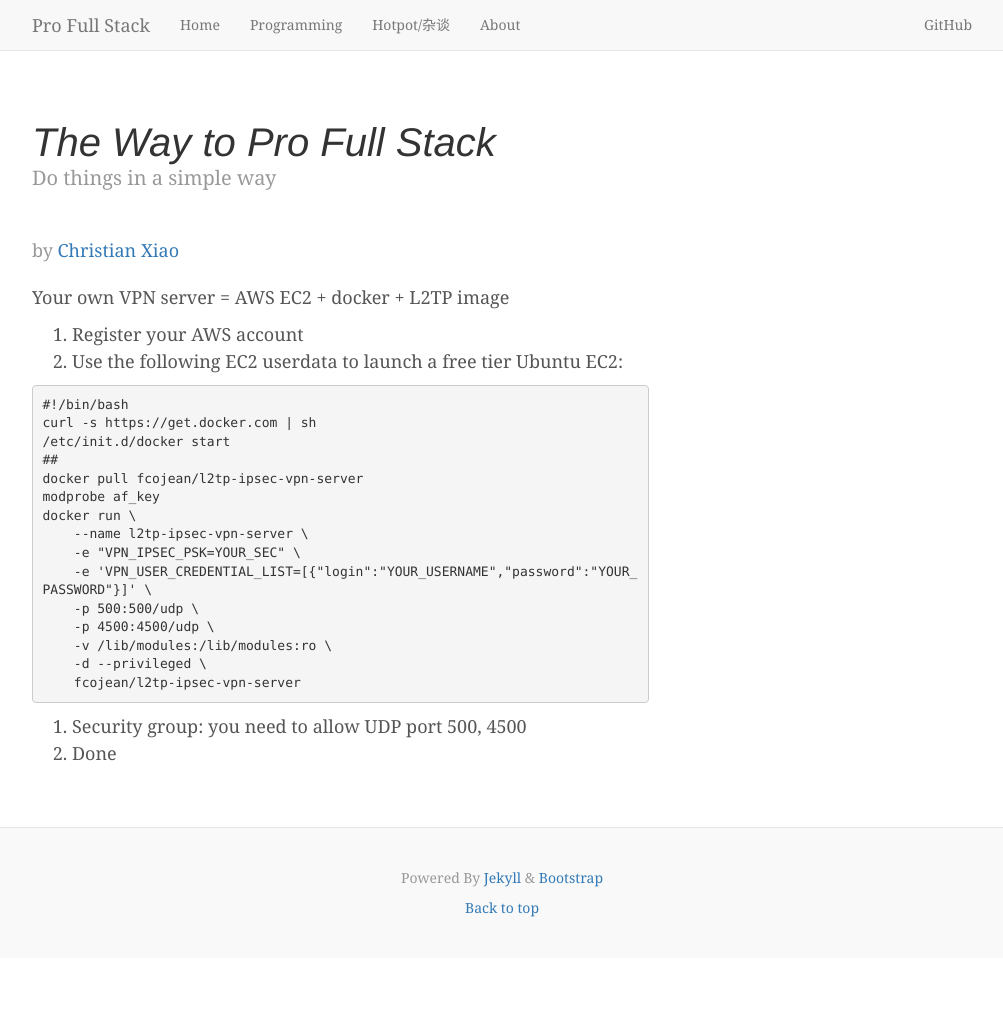
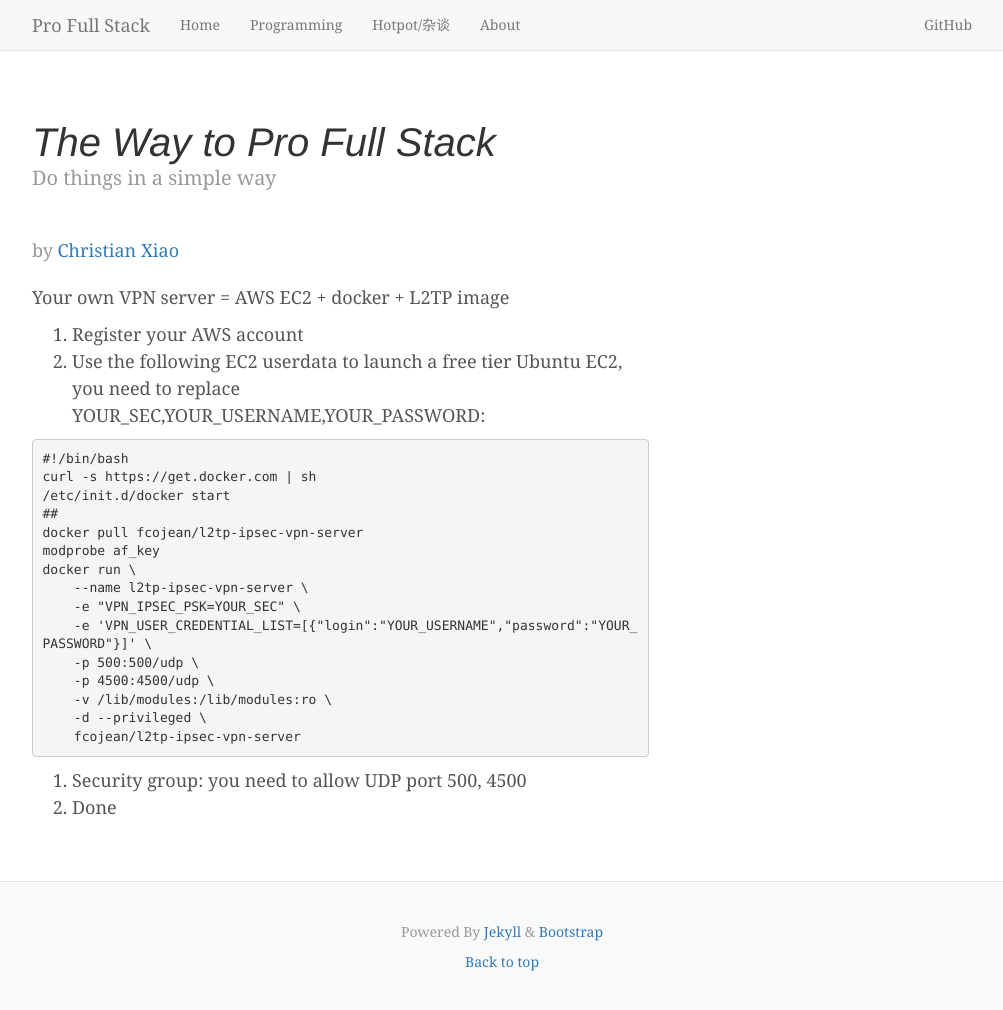
Before and after one commit to christianxiao/christianxiao.github.io, a Jekyll site: the page built from _posts/2017-07-08-Simplest-way-to-set-up-your-own-VPN-server-based-on-AWS.md, in a window 1280 px wide and 1012 px high. Shown: the whole window, without its empty margins (138-1141 px from the left). Built offline with Jekyll 4.4.1, drawn with Linux system fonts in a browser that asks for light colours; comment, search, counter and statistics services are not loaded.

Commit message:
Update 2017-07-08-Simplest-way-to-set-up-your-own-VPN-server-based-on-AWS.md

````diff
--- a/_posts/2017-07-08-Simplest-way-to-set-up-your-own-VPN-server-based-on-AWS.md
+++ b/_posts/2017-07-08-Simplest-way-to-set-up-your-own-VPN-server-based-on-AWS.md
@@ -5,7 +5,7 @@
 ---
 Your own VPN server = AWS EC2 + docker + L2TP image
 1. Register your AWS account
-2. Use the following EC2 userdata to launch a free tier Ubuntu EC2:
+2. Use the following EC2 userdata to launch a free tier Ubuntu EC2, you need to replace YOUR_SEC,YOUR_USERNAME,YOUR_PASSWORD:
 
 ```
 #!/bin/bash
````
